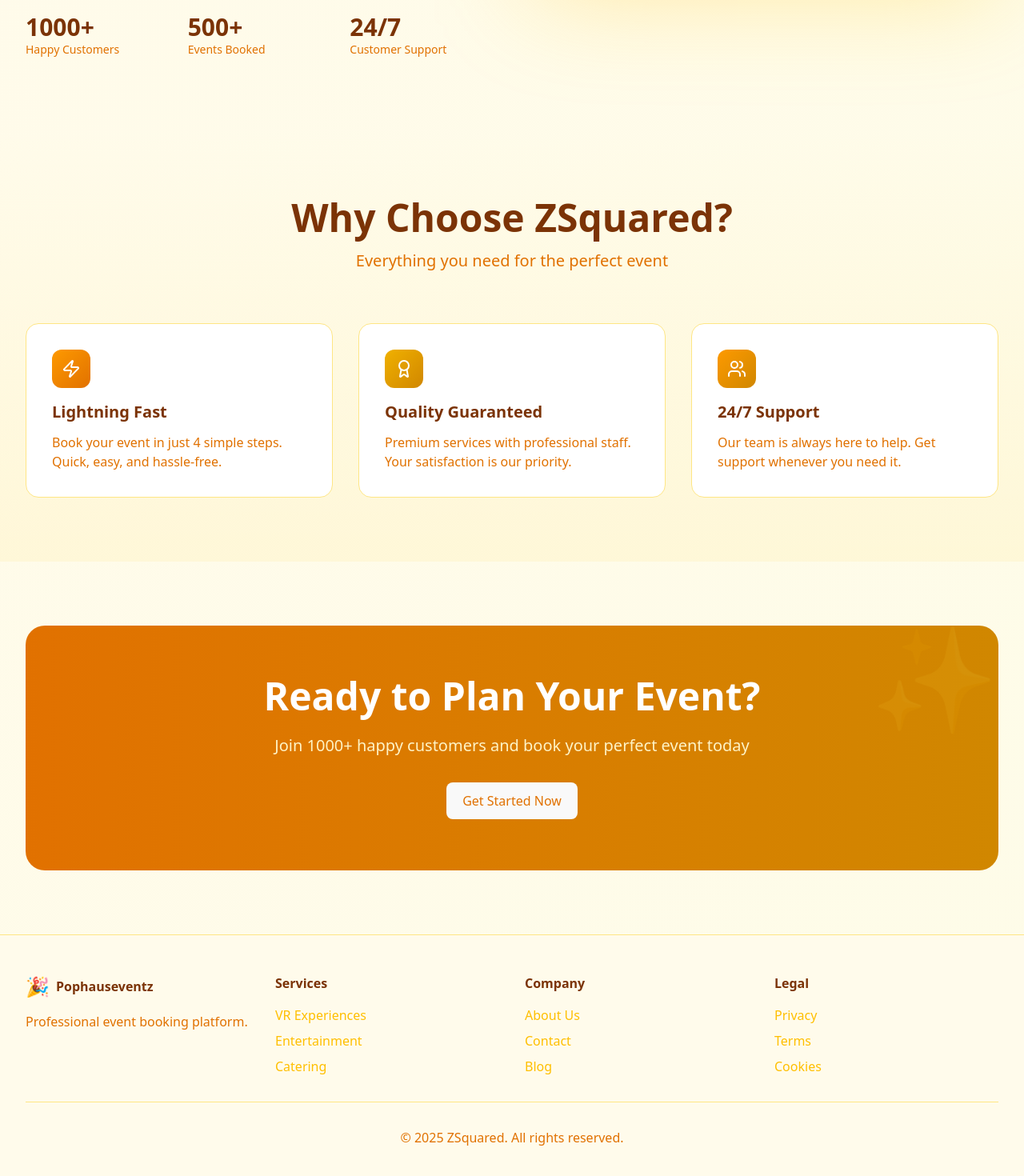
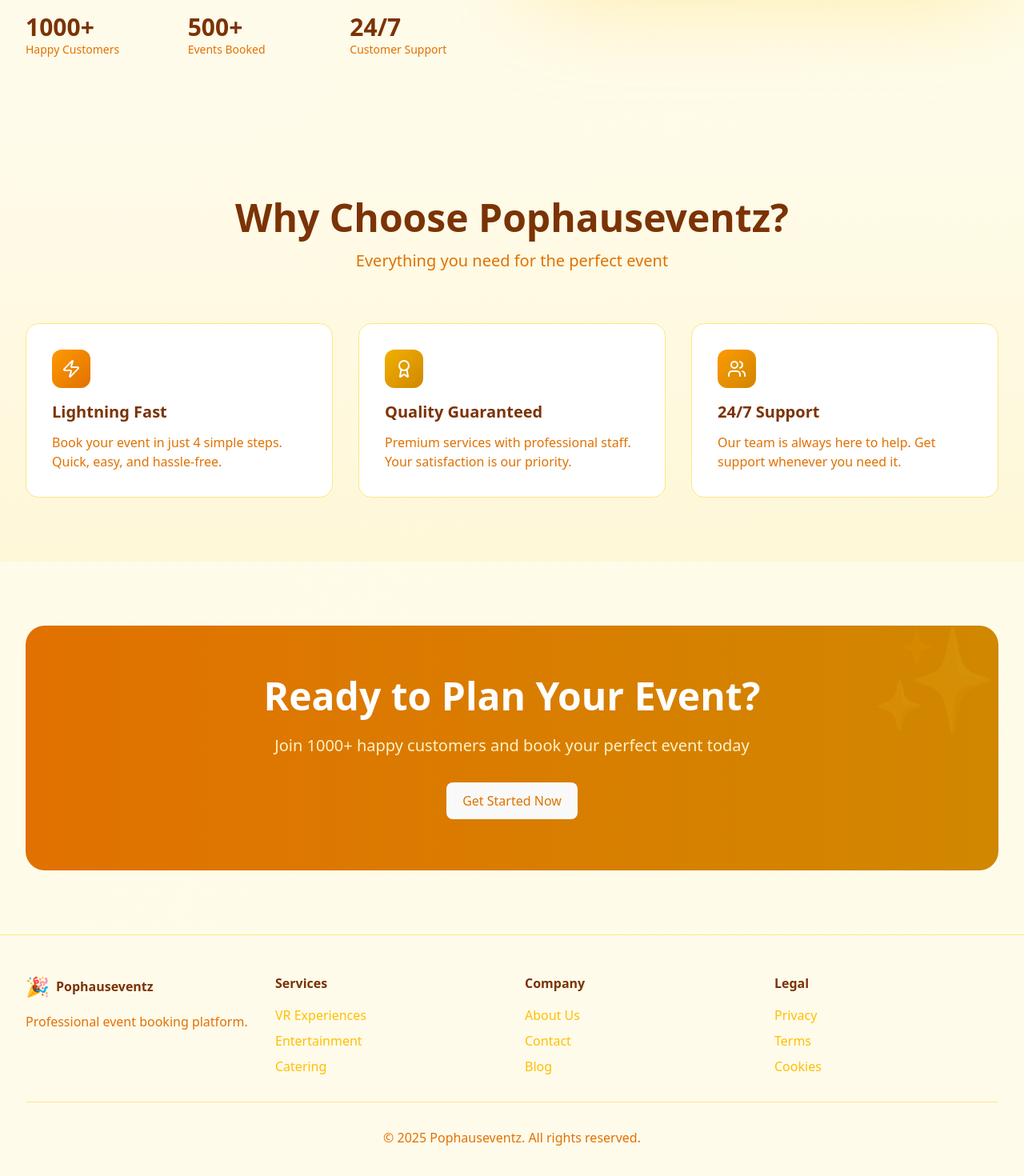
Before and after one commit to idrisalani/zsquared-frontend, a React (Vite) app: page / in a window 1280 px wide. Shown: the part 556-2026 px from the top of the page at 80% size. Built offline with nearby package versions, Linux system fonts and the light colour scheme.

Commit message:
Update LandingPage.tsx
Fix: Updates on LandingPage.tsx

```diff
--- a/src/pages/LandingPage.tsx
+++ b/src/pages/LandingPage.tsx
@@ -135,7 +135,7 @@ export function LandingPage() {
         <div className="w-full">
           <div className="text-center mb-16">
             <h2 className="text-4xl lg:text-5xl font-bold text-amber-900 mb-4">
-              Why Choose ZSquared?
+              Why Choose Pophauseventz?
             </h2>
             <p className="text-xl text-amber-600">Everything you need for the perfect event</p>
           </div>
@@ -230,7 +230,7 @@ export function LandingPage() {
             </div>
           </div>
           <div className="border-t border-amber-200 pt-8 text-center text-amber-600">
-            <p>&copy; 2025 ZSquared. All rights reserved.</p>
+            <p>&copy; 2025 Pophauseventz. All rights reserved.</p>
           </div>
         </div>
       </footer>
```
